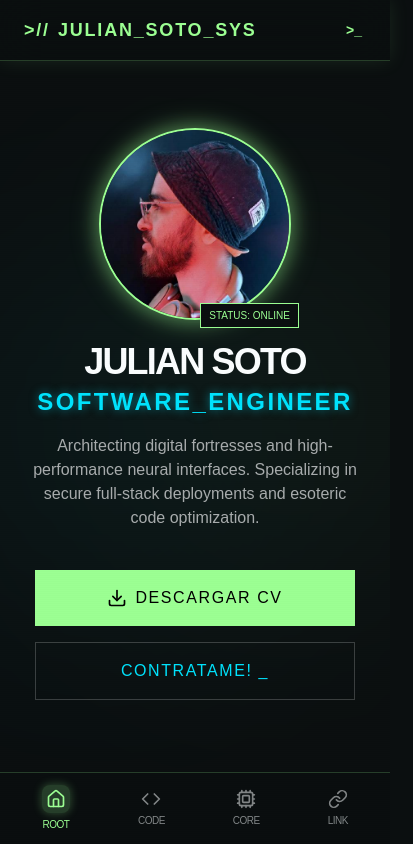
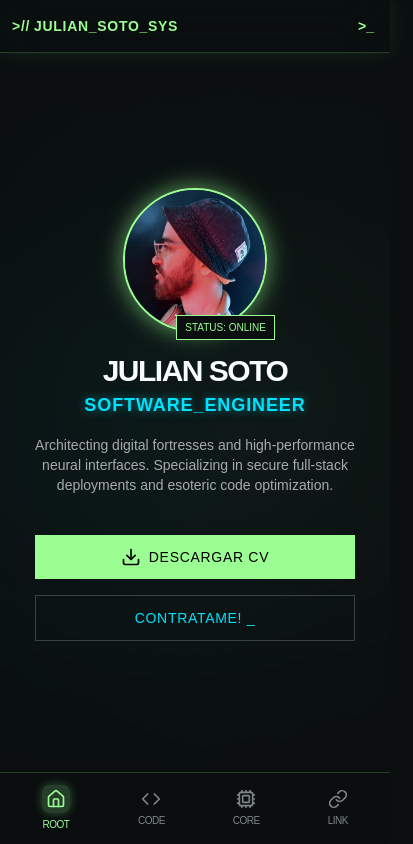
Before and after one commit to juliandeveloper05/julian-soto-portfolio-sys-2026, a React (Vite) app: page / in a window 390 px wide. Shown: the top 844 px of the page, 413 px wide, since content can reach past the window. Built offline with nearby package versions, Linux system fonts and the light colour scheme.

Commit message:
fix: responsive mobile layout - prevent horizontal overflow on 360px devices

```diff
--- a/src/App.tsx
+++ b/src/App.tsx
@@ -10,7 +10,7 @@ import Contact from './components/sections/Contact';
 
 export default function App() {
   return (
-    <div className="min-h-screen bg-background selection:bg-primary selection:text-black">
+    <div className="min-h-screen bg-background selection:bg-primary selection:text-black overflow-x-hidden">
       {/* Scanline Overlay */}
       <div className="fixed inset-0 pointer-events-none z-[100] opacity-[0.03] scanline-texture"></div>
 
--- a/src/components/layout/Navbar.tsx
+++ b/src/components/layout/Navbar.tsx
@@ -26,9 +26,9 @@ export default function Navbar() {
       <motion.nav
         initial={{ y: -100, opacity: 0 }}
         animate={{ y: 0, opacity: 1 }}
-        className="fixed top-0 md:top-4 left-0 md:left-1/2 md:-translate-x-1/2 w-full md:w-[95%] max-w-7xl md:rounded-lg border-b md:border border-primary/20 bg-background/80 md:bg-background/60 backdrop-blur-xl z-[70] flex justify-between items-center px-6 py-4 md:py-3 shadow-[0_0_20px_rgba(156,255,147,0.1)]"
+        className="fixed top-0 md:top-4 left-0 md:left-1/2 md:-translate-x-1/2 w-full md:w-[95%] max-w-7xl md:rounded-lg border-b md:border border-primary/20 bg-background/80 md:bg-background/60 backdrop-blur-xl z-[70] flex justify-between items-center px-3 md:px-6 py-3 md:py-3 shadow-[0_0_20px_rgba(156,255,147,0.1)]"
       >
-        <div className="flex items-center gap-2 text-lg md:text-xl font-headline font-bold text-primary tracking-widest">
+        <div className="flex items-center gap-1 md:gap-2 text-sm md:text-xl font-headline font-bold text-primary tracking-wider md:tracking-widest truncate min-w-0">
           <Terminal className="w-5 h-5 animate-pulse hidden md:block" />
           <span className="md:hidden text-primary">{'>//'}</span> JULIAN_SOTO_SYS
         </div>
--- a/src/components/sections/Hero.tsx
+++ b/src/components/sections/Hero.tsx
@@ -18,7 +18,7 @@ export default function Hero() {
         {/* Profile Photo */}
         <div className="relative mb-6 md:mb-8 group">
           <div className="absolute -inset-1 bg-primary rounded-full blur opacity-25 group-hover:opacity-75 transition duration-1000 group-hover:duration-200"></div>
-          <div className="relative w-48 h-48 md:w-40 md:h-40 rounded-full border-2 border-primary overflow-hidden shadow-[0_0_30px_rgba(156,255,147,0.3)]">
+          <div className="relative w-36 h-36 md:w-40 md:h-40 rounded-full border-2 border-primary overflow-hidden shadow-[0_0_30px_rgba(156,255,147,0.3)]">
             <img
               alt="Julian Soto Profile"
               className="w-full h-full object-cover"
@@ -30,12 +30,12 @@ export default function Hero() {
           </div>
         </div>
 
-        <h1 className="font-headline text-4xl md:text-7xl font-bold tracking-tighter text-on-surface mb-4 leading-none uppercase">
+        <h1 className="font-headline text-3xl md:text-7xl font-bold tracking-tighter text-on-surface mb-4 leading-none uppercase break-words">
           JULIAN SOTO <br/>
-          <span className="text-secondary tracking-widest text-2xl md:text-5xl text-glow-secondary">SOFTWARE_ENGINEER</span>
+          <span className="text-secondary tracking-wider md:tracking-widest text-lg md:text-5xl text-glow-secondary">SOFTWARE_ENGINEER</span>
         </h1>
 
-        <p className="font-body text-on-surface-variant max-w-xl mb-10 text-base md:text-lg px-4 md:px-0">
+        <p className="font-body text-on-surface-variant max-w-xl mb-10 text-sm md:text-lg px-2 md:px-0">
           Architecting digital fortresses and high-performance neural interfaces. Specializing in secure full-stack deployments and esoteric code optimization.
         </p>
 
@@ -43,13 +43,13 @@ export default function Hero() {
           <a
             href="/Julian_Soto_CV.pdf"
             download="Julian_Soto_CV.pdf"
-            className="bg-primary text-black font-headline px-8 py-4 uppercase tracking-widest glitch-hover transition-all flex items-center justify-center gap-2 w-full md:w-auto"
+            className="bg-primary text-black font-headline px-6 py-3 md:px-8 md:py-4 uppercase tracking-wider md:tracking-widest text-sm md:text-base glitch-hover transition-all flex items-center justify-center gap-2 w-full md:w-auto"
           >
             <Download className="w-5 h-5" /> DESCARGAR CV
           </a>
           <a
             href="#contact"
-            className="border border-on-surface-variant/30 text-secondary font-headline px-8 py-4 uppercase tracking-widest hover:bg-secondary/10 glitch-hover transition-all w-full md:w-auto text-center flex items-center justify-center"
+            className="border border-on-surface-variant/30 text-secondary font-headline px-6 py-3 md:px-8 md:py-4 uppercase tracking-wider md:tracking-widest text-sm md:text-base hover:bg-secondary/10 glitch-hover transition-all w-full md:w-auto text-center flex items-center justify-center"
           >
             CONTRATAME! _
           </a>
--- a/src/components/sections/Timeline.tsx
+++ b/src/components/sections/Timeline.tsx
@@ -60,7 +60,7 @@ export default function Timeline() {
               whileInView={{ opacity: 1, x: 0 }}
               transition={{ delay: index * 0.1 }}
               viewport={{ once: true }}
-              className={`relative flex flex-col md:flex-row items-center gap-8 ${index % 2 === 0 ? 'md:flex-row-reverse' : ''}`}
+              className={`relative flex flex-col md:flex-row items-center gap-4 md:gap-8 pl-10 md:pl-0 ${index % 2 === 0 ? 'md:flex-row-reverse' : ''}`}
             >
               {/* Timeline Node */}
               <div className="absolute left-4 md:left-1/2 -translate-x-1/2 w-4 h-4 rounded-full bg-background border-2 border-primary z-10 shadow-[0_0_15px_rgba(156,255,147,0.5)]">
```
